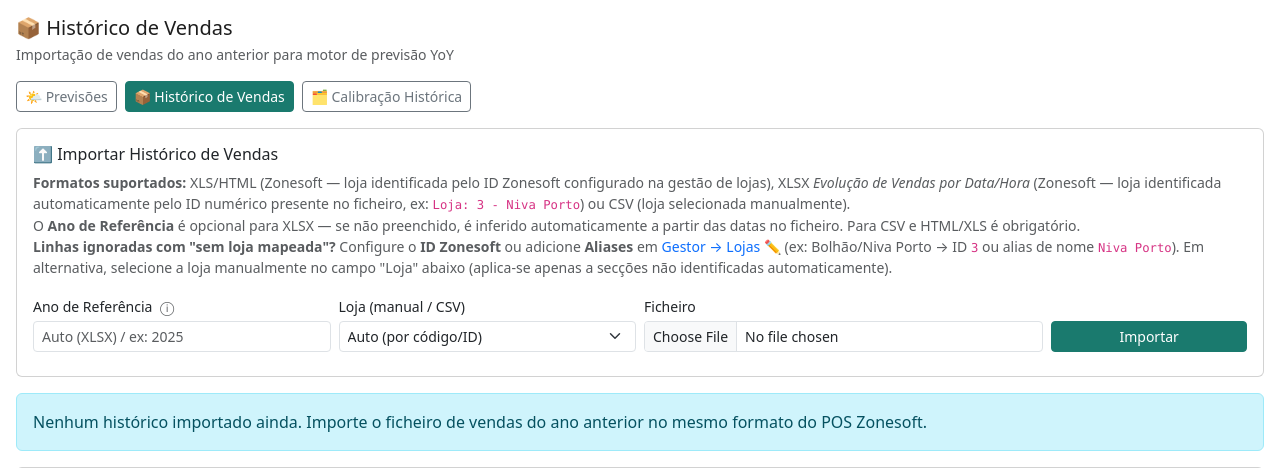
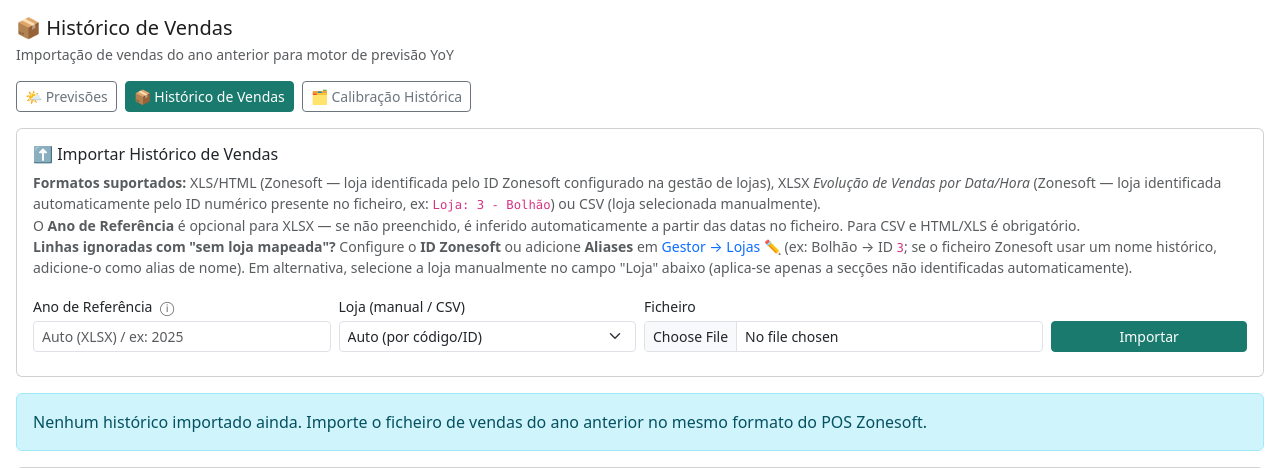
Before and after one commit to carlosjcmoreira/gelatoerp, a Flask app: template flask_app/templates/meteorologia/historico_vendas.html in a window 1280 px wide. Shown: the top 468 px of the page. Run offline with Flask 3, Linux system fonts and the light colour scheme; the template is opened without the code that fills it, so the values that code supplies are empty; parts of the project's set-up code (start-up, migrations or seed data) failed here and were passed over; some libraries are stand-ins or nearby versions.

Commit message:
Task #89: Scoopy rebrand + color system — complete
1. CSS Variables (flask_app/static/style.css):
   - Renamed all 144 occurrences of --niva-* to --scoopy-* via sed
   - Updated light mode palette to Scoopy brand:
     - --scoopy-accent/primary/blue: old purple/red/blue → #1A7A6E (teal)
     - --scoopy-text: #2C3E50 → #1E1E1E (brand charcoal)
     - --scoopy-green: #27AE60 → #3DAA68 (brand success)
     - --scoopy-red: #E74C3C → #D93025 (brand danger)
   - Updated dark mode: accent/primary/blue → #2BB5A0 (brand mint)
   - btn-primary hover: #c0392b → #155f56 (darker teal)
   - form focus box-shadow: rgba purple → rgba teal (26,122,110)
   - Fixed stale --scoopy-muted ref → --scoopy-text-muted

2. Brand name + icon (base.html):
   - <title>: "Nivà Porto" → "Scoopy"
   - Navbar brand: 🍦 emoji → inline SVG scoop icon + "Scoopy"
   - Loading overlay: 🍦 → inline SVG scoop (animated, cream/teal colors)

3. Login page (login.html):
   - H1 heading: "🍦 Nivà Porto" → SVG app icon + "Scoopy"

4. Favicon (favicon.svg):
   - Replaced emoji 🍦 with proper SVG: teal rounded square with cream
     ice cream scoop shape and mint highlight

5. Template cleanup — "Niva Porto" occurrences removed/reworded:
   - configuracoes.html: OneDrive placeholder → "Scoopy/..." path
   - _gestao_lojas.html: Zonesoft tooltip + alias examples updated to
     generic/Bolhão references (removed brand name from UI text)
   - historico_vendas.html: import format example reworded
     ("Loja: 3 - Bolhão" instead of "Loja: 3 - Niva Porto")

Note: "Niva Porto" as a Zonesoft POS alias in the actual database/store
configuration is a data concern managed through the Aliases system —
the user has existing aliases configured; those data records are not
modified by this template-level cleanup.

```diff
--- a/flask_app/templates/gestor/configuracoes.html
+++ b/flask_app/templates/gestor/configuracoes.html
@@ -32,7 +32,7 @@
                 <label class="form-label fw-semibold small">Pasta de destino no OneDrive</label>
                 <input type="text" name="onedrive_folder" class="form-control font-monospace"
                        value="{{ onedrive_folder }}"
-                       placeholder="Niva Porto/2. Contabilidade/Registo de Faturas">
+                       placeholder="Scoopy/2. Contabilidade/Registo de Faturas">
                 <div class="form-text">Caminho relativo à raiz do OneDrive. Subpastas criadas automaticamente: /Ano/MêsAA/Faturas/Subcategoria/</div>
                 <button type="submit" class="btn btn-primary btn-sm mt-2">Guardar pasta</button>
             </form>
--- a/flask_app/templates/meteorologia/historico_vendas.html
+++ b/flask_app/templates/meteorologia/historico_vendas.html
@@ -16,11 +16,11 @@
         <div class="card-body">
             <h6 class="card-title">⬆️ Importar Histórico de Vendas</h6>
             <p class="text-muted small">
-                <strong>Formatos suportados:</strong> XLS/HTML (Zonesoft — loja identificada pelo ID Zonesoft configurado na gestão de lojas), XLSX <em>Evolução de Vendas por Data/Hora</em> (Zonesoft — loja identificada automaticamente pelo ID numérico presente no ficheiro, ex: <code>Loja: 3 - Niva Porto</code>) ou CSV (loja selecionada manualmente).<br>
+                <strong>Formatos suportados:</strong> XLS/HTML (Zonesoft — loja identificada pelo ID Zonesoft configurado na gestão de lojas), XLSX <em>Evolução de Vendas por Data/Hora</em> (Zonesoft — loja identificada automaticamente pelo ID numérico presente no ficheiro, ex: <code>Loja: 3 - Bolhão</code>) ou CSV (loja selecionada manualmente).<br>
                 O <strong>Ano de Referência</strong> é opcional para XLSX — se não preenchido, é inferido automaticamente a partir das datas no ficheiro. Para CSV e HTML/XLS é obrigatório.<br>
                 <strong>Linhas ignoradas com "sem loja mapeada"?</strong> Configure o <strong>ID Zonesoft</strong> ou adicione <strong>Aliases</strong> em
                 <a href="{{ url_for('gestor.gestao_lojas') }}" class="text-decoration-none">Gestor → Lojas ✏️</a>
-                (ex: Bolhão/Niva Porto → ID <code>3</code> ou alias de nome <code>Niva Porto</code>).
+                (ex: Bolhão → ID <code>3</code>; se o ficheiro Zonesoft usar um nome histórico, adicione-o como alias de nome).
                 Em alternativa, selecione a loja manualmente no campo "Loja" abaixo (aplica-se apenas a secções não identificadas automaticamente).
             </p>
             <form method="POST" enctype="multipart/form-data">
```
Also changed, not shown: flask_app/templates/gestor/_gestao_lojas.html (+4 -4 lines).
